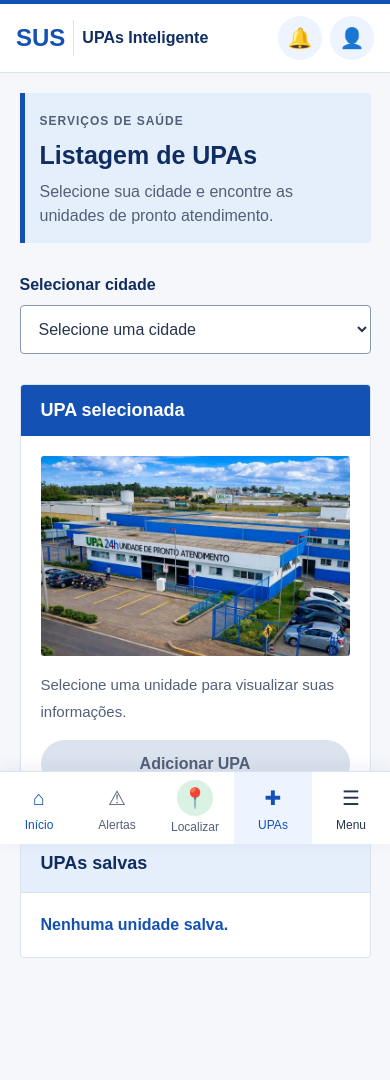
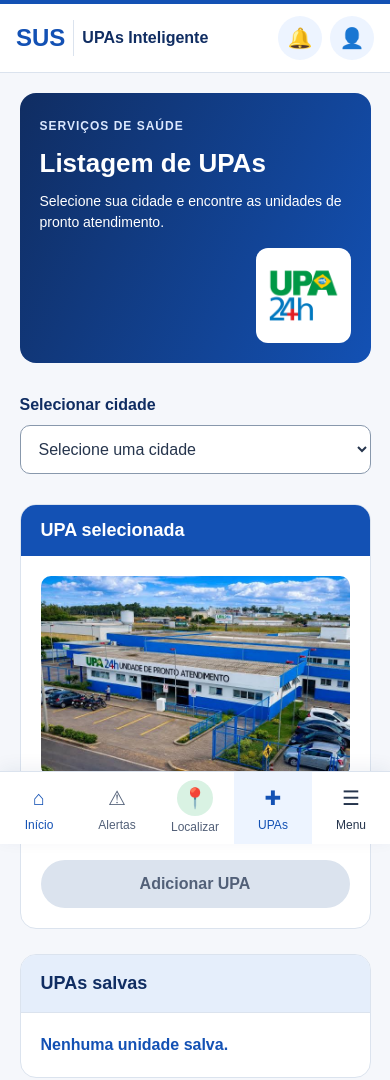
Before and after one commit to renankoegler-wq/SA-UPAs-inteligente, a plain HTML site: page sa-upas-nicolas/listagem-upas/listagem.html in a window 390 px wide. Drawn offline with Linux system fonts and the light colour scheme.

Commit message:
Modificações estéticas na Página de Listagem de UPAs, HTML e CSS

```diff
--- a/sa-upas-nicolas/listagem-upas/listagem.html
+++ b/sa-upas-nicolas/listagem-upas/listagem.html
@@ -52,15 +52,31 @@
 
     <main id="conteudo" tabindex="-1">
 
-        <section class="título" aria-labelledby="titulo-pagina">
 
-            <span class="identificacao">Serviços de saúde</span>
+<section class="título" aria-labelledby="titulo-pagina">
 
-            <h1 id="titulo-pagina">Listagem de UPAs</h1>
+    <div class="texto-titulo">
 
-            <p>Selecione sua cidade e encontre as unidades de pronto atendimento.</p>
+        <span class="identificacao">Serviços de saúde</span>
 
-        </section>
+        <h1 id="titulo-pagina">Listagem de UPAs</h1>
+
+        <p>
+            Selecione sua cidade e encontre as unidades
+            de pronto atendimento.
+        </p>
+
+    </div>
+
+    <div class="logo-upa">
+
+        <img src="imagens/logo-upa.png"
+             alt="Logotipo da UPA 24 horas">
+
+    </div>
+
+</section>
+
 
         <section class="pesquisa" aria-label="Seleção de cidade">
 
--- a/sa-upas-nicolas/listagem-upas/stylelistagem.css
+++ b/sa-upas-nicolas/listagem-upas/stylelistagem.css
@@ -1,4 +1,3 @@
-
 :root {
     --azul: #1351b4;
     --azul-escuro: #102d62;
@@ -108,30 +107,60 @@ main {
 }
 
 .título {
-    background-color: #e5eefb;
-    border-left: 5px solid var(--azul);
-    padding: 20px 25px;
+    display: flex;
+    align-items: center;
+    justify-content: space-between;
+    gap: 30px;
+    background: linear-gradient(115deg, #102d62, #1351b4);
+    color: white;
+    padding: 32px;
     margin-bottom: 30px;
+    border: none;
+    border-radius: 16px;
+}
+
+.texto-titulo {
+    flex: 1;
+    min-width: 0;
 }
 
 .identificacao {
-    color: #526078;
+    color: #dbe8ff;
     font-size: 12px;
     font-weight: bold;
     letter-spacing: 1px;
     text-transform: uppercase;
 }
 
-.título h2 {
-    color: var(--azul-escuro);
-    font-size: 30px;
-    margin: 5px 0;
+.título h1 {
+    color: white;
+    font-family: Arial, sans-serif;
+    font-size: 40px;
+    font-weight: bold;
+    line-height: 1.15;
+    margin: 12px 0;
 }
 
 .título p {
+    color: white;
     font-size: 16px;
-    color: #526078;
+    line-height: 1.5;
+    max-width: 500px;
     margin: 0;
+}
+
+.logo-upa {
+    background-color: white;
+    border-radius: 12px;
+    padding: 15px;
+    flex-shrink: 0;
+}
+
+.logo-upa img {
+    display: block;
+    width: 130px;
+    height: 130px;
+    object-fit: contain;
 }
 
 .pesquisa {
@@ -166,12 +195,14 @@ main {
     overflow: hidden;
 }
 
-.unidades-disponiveis h3 {
+.unidades-disponiveis h2,
+.upas-salvas h2 {
     background-color: #e5eefb;
     color: var(--azul-escuro);
     font-size: 18px;
     margin: 0;
     padding: 15px 20px;
+    border-bottom: 1px solid var(--borda);
 }
 
 #lista-disponiveis {
@@ -231,7 +262,7 @@ main {
     overflow: hidden;
 }
 
-.upa-selecionada h3 {
+.upa-selecionada h2 {
     background-color: var(--azul);
     color: white;
     font-size: 18px;
@@ -287,15 +318,6 @@ main {
     overflow: hidden;
 }
 
-.upas-salvas h3 {
-    background-color: #e5eefb;
-    color: var(--azul-escuro);
-    font-size: 18px;
-    margin: 0;
-    padding: 12px 20px;
-    border-bottom: 1px solid var(--borda);
-}
-
 #lista-upas {
     list-style: none;
     padding: 0;
@@ -323,13 +345,37 @@ main {
     background-color: var(--azul-claro);
 }
 
+.visualizar-upa {
+    flex: 1;
+    padding: 10px;
+    background-color: transparent;
+    color: var(--azul);
+    border: none;
+    text-align: left;
+    font-weight: bold;
+    font-size: 16px;
+    border-radius: 4px;
+    cursor: pointer;
+}
+
+.visualizar-upa:hover {
+    background-color: var(--azul-claro);
+    text-decoration: underline;
+}
+
+.visualizar-upa.selecionada {
+    background-color: #e5eefb;
+    border-left: 4px solid var(--azul);
+}
+
 .remover-upa {
+    padding: 8px 15px;
     background-color: white;
     color: #b3261e;
     border: 1px solid #b3261e;
     border-radius: 20px;
-    padding: 6px 15px;
     font-size: 14px;
+    cursor: pointer;
 }
 
 .remover-upa:hover {
@@ -449,17 +495,51 @@ main {
     font-weight: bold;
 }
 
+.pular-conteudo {
+    position: fixed;
+    top: -100px;
+    left: 15px;
+    padding: 12px 20px;
+    background-color: var(--azul);
+    color: white;
+    font-weight: bold;
+    z-index: 100;
+}
+
+.pular-conteudo:focus {
+    top: 10px;
+}
+
+#detalhes-upa {
+    scroll-margin-top: 20px;
+    scroll-margin-bottom: 7rem;
+}
+
 @media (max-width: 768px) {
     main {
         margin: 20px auto;
     }
 
     .título {
-        padding: 15px;
+        padding: 20px;
+        gap: 15px;
     }
 
-    .título h2 {
-        font-size: 25px;
+    .título h1 {
+        font-size: 26px;
+    }
+
+    .título p {
+        font-size: 14px;
+    }
+
+    .logo-upa {
+        padding: 10px;
+    }
+
+    .logo-upa img {
+        width: 75px;
+        height: 75px;
     }
 
     .container-upas {
@@ -482,103 +562,43 @@ main {
     }
 }
 
+@media (max-width: 400px) {
+    .título {
+        flex-direction: column;
+        align-items: flex-start;
+    }
 
-.título h1 {
-    color: var(--azul-escuro);
-    font-size: 30px;
-    margin: 5px 0;
+    .logo-upa {
+        align-self: flex-end;
+    }
 }
 
-.upa-selecionada h2 {
-    background-color: var(--azul);
-    color: white;
-    font-size: 18px;
-    margin: 0;
-    padding: 12px 20px;
+.pesquisa select {
+    border-radius: 10px;
 }
 
-.upas-salvas h2,
-.unidades-disponiveis h2 {
-    background-color: #e5eefb;
-    color: var(--azul-escuro);
-    font-size: 18px;
-    margin: 0;
-    padding: 15px 20px;
-    border-bottom: 1px solid var(--borda);
+.unidades-disponiveis,
+.upa-selecionada,
+.upas-salvas {
+    border-radius: 16px;
+    overflow: hidden;
 }
 
-#lista-upas li {
-    display: flex;
-    align-items: center;
-    justify-content: space-between;
-    flex-wrap: wrap;
-    gap: 10px;
+.upa-selecionada img {
+    border-radius: 10px;
 }
 
 .visualizar-upa {
-    flex: 1;
-    padding: 10px;
-    background-color: transparent;
-    color: var(--azul);
-    border: none;
-    text-align: left;
-    font-weight: bold;
-    font-size: 16px;
-    border-radius: 4px;
-    cursor: pointer;
+    border-radius: 8px;
 }
 
-.visualizar-upa:hover {
-    background-color: var(--azul-claro);
-    text-decoration: underline;
+.selecionar-upa.selecionada,
+.visualizar-upa.selecionada {
+    border-left: none;
+    border-radius: 8px;
+    background-color: #e5eefb;
 }
 
-.visualizar-upa.selecionada {
-    background-color: #e5eefb;
-    border-left: 4px solid var(--azul);
+.menu {
+    border-radius: 0 16px 16px 0;
 }
-
-.remover-upa {
-    padding: 8px 15px;
-    background-color: white;
-    color: #b3261e;
-    border: 1px solid #b3261e;
-    border-radius: 20px;
-    font-size: 14px;
-    cursor: pointer;
-}
-
-.remover-upa:hover {
-    background-color: #fce8e6;
-}
-
-:focus-visible {
-    outline: 3px solid #a66300;
-    outline-offset: 2px;
-}
-
-.pular-conteudo {
-    position: fixed;
-    top: -100px;
-    left: 15px;
-    padding: 12px 20px;
-    background-color: var(--azul);
-    color: white;
-    font-weight: bold;
-    z-index: 100;
-}
-
-.pular-conteudo:focus {
-    top: 10px;
-}
-
-#detalhes-upa {
-    scroll-margin-top: 20px;
-    scroll-margin-bottom: 7rem;
-}
-
-@media (max-width: 768px) {
-    .título h1 {
-        font-size: 25px;
-    }
-}
```
Also changed, not shown: sa-upas-nicolas/listagem-upas/imagens/logo-upa.png (added).
